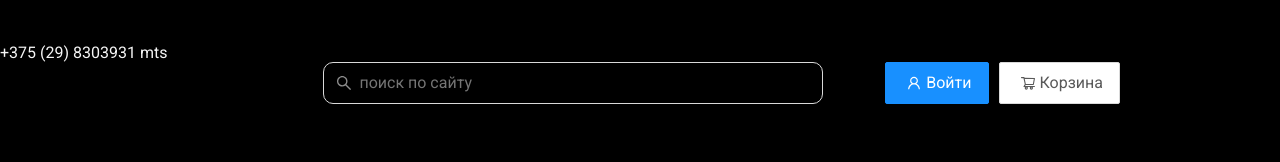
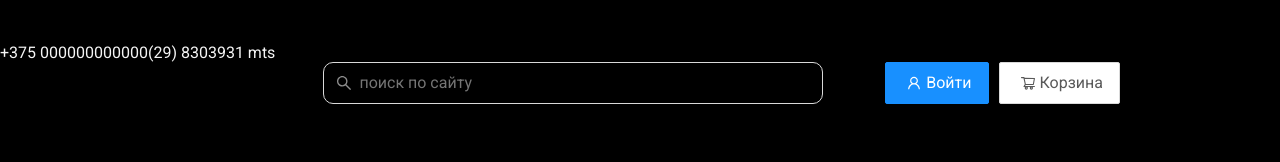
Before and after one commit to Sergij-sema1/sports-shoe-stor, a plain HTML site: page index.html in a window 1280 px wide. Shown: the top 162 px of the page. Drawn offline with nearby package versions, Linux system fonts and the light colour scheme.

Commit message:
Revert "смена номера"
This reverts commit 20692b44edbd77d52be2f426dcbb4db97742fdb1.

```diff
--- a/index.html
+++ b/index.html
@@ -16,7 +16,7 @@
 
   <body>
   <div class="fone"> <div class="phone" itemprop="telephone">
-					+375	(29) 8303931 mts
+					+375	000000000000(29) 8303931 mts
             </div>
   <div class="container">
 		<header class="header">
```
